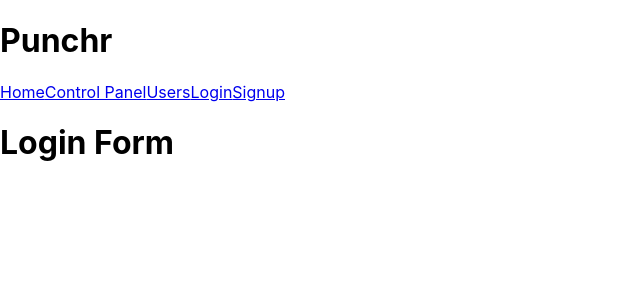
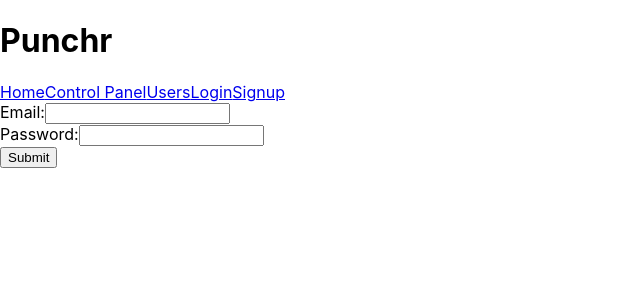
Before and after one commit to mishyjari/punchr-client, a React (Create React App) app: page /login in a window 1280 px wide. Shown: the top 300 px of the page, without its empty margins (0-640 px from the left). Built offline with nearby package versions, Linux system fonts and the light colour scheme.

Commit message:
Add login page Does not pass auth token anywhere, just updates personal state for now.

```diff
--- /dev/null
+++ b/src/components/login.js
@@ -0,0 +1,71 @@
+import React from 'react';
+
+class Login extends React.Component {
+	state = {
+    email: '',
+    password: '',
+    successful: true,
+    token: '',
+    exp: '',
+  }
+
+  renderFailedLogin = () => {
+    if (this.state.successful) return null
+    else return <p style={{backgroundColor: 'red'}}>Email or password incorrect.</p>
+  }
+
+	handleChange = e => {
+		const key = e.target.name;
+		this.setState({ [key]: e.target.value })
+	};
+
+	handleSubmit = e => {
+		e.preventDefault();
+		const data = {
+      email: this.state.email,
+      password: this.state.password,
+		}
+		fetch('http://localhost:3000/sessions', {
+			method: "POST",
+			headers: {
+				"Content-Type": "application/json",
+				"Accept": "application/json"
+			},
+			body: JSON.stringify(data)
+		})
+			.then( res => {
+        if (res.status !== 200) {
+          this.setState({
+            successful: false,
+            token: '',
+            exp: '',
+          })
+        } else {
+          res.json().then(json => {
+            this.setState({
+              successful: true,
+              token: json.token,
+              exp: json.exp
+            })
+          })
+        }
+      })
+	};
+
+	render() {
+		return (
+			<div>
+        {this.renderFailedLogin()}
+				<form onSubmit={this.handleSubmit} onChange={this.handleChange}>
+					<label for='email'>Email:</label>
+					<input type="text" name="email" /><br />
+					<label for='password'>Password:</label>
+					<input type="password" name="password" /><br />
+					<button type='submit'>Submit</button>
+				</form>
+			</div>
+		)
+	}
+}
+
+export default Login
--- a/src/index.js
+++ b/src/index.js
@@ -6,6 +6,7 @@ import * as serviceWorker from './serviceWorker';
 import PunchClock from './components/PunchClock.js';
 import ControlPanel from './components/ControlPanel.js';
 import Signup from './components/signup.js';
+import Login from './components/login'
 
 import { BrowserRouter as Router, Route, NavLink } from 'react-router-dom'
 
@@ -21,10 +22,10 @@ ReactDOM.render(
 			<NavLink to='/signup'>Signup</NavLink>
 			<Route exact path='/' component={PunchClock} />
 			<Route exact path='/control-panel' component={ControlPanel} />
-			<Route exact path='/login' render={() => <div><h1>Login Form</h1></div>} />
 			<Route exact path='/shifts' render={() => <div><h1>Shifts</h1></div>} />
 			<Route exact path='/users' render={() => <div><h1>Users</h1></div>} />
 			<Route exact path='/signup' component={Signup} />
+			<Route exact path='/login' component={Login} />
 		</div>
 	</Router>
   </React.StrictMode>,
```
